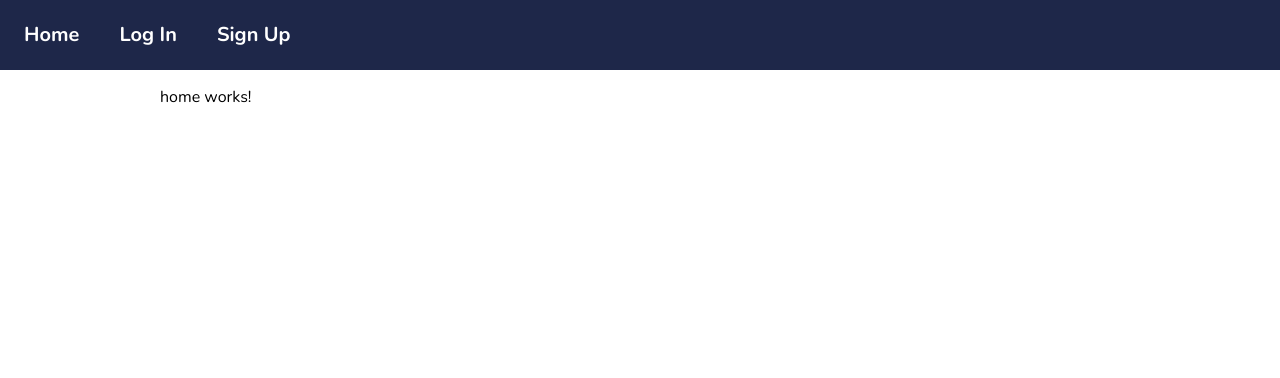
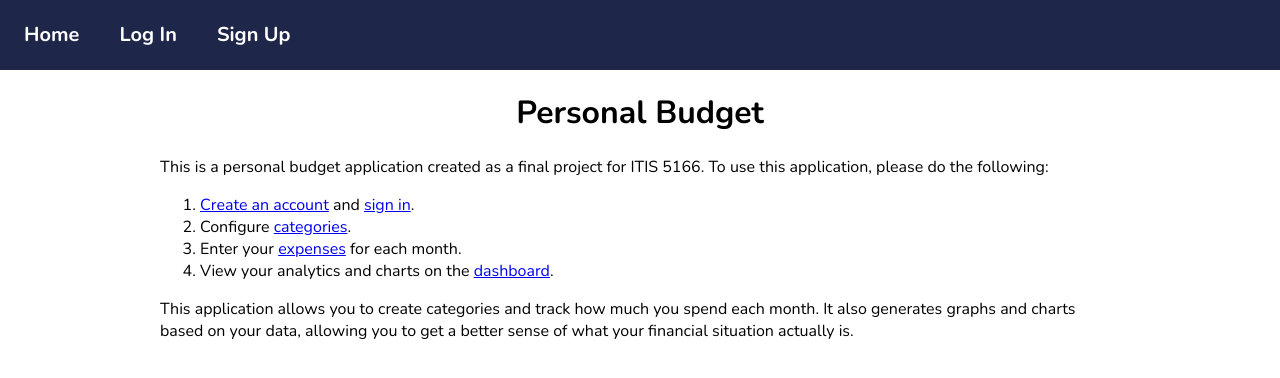
Before and after one commit to paulwarner-uncc/itis-5166-final-project, an Angular app in the folder frontend/: page / in a window 1280 px wide. Shown: the top 378 px of the page. Built offline with nearby package versions, Linux system fonts and the light colour scheme.

Commit message:
Added basic homepage

```diff
--- a/frontend/src/app/home/home.component.html
+++ b/frontend/src/app/home/home.component.html
@@ -1 +1,29 @@
-<p>home works!</p>
+<h1>Personal Budget</h1>
+<p>
+  This is a personal budget application created as a final project for ITIS 5166. To use this
+  application, please do the following:
+</p>
+<ol>
+  <li>
+    <a routerLink="/signup" routerLinkActive="active" ariaCurrentWhenActive="page">Create an account</a>
+    and <a routerLink="/login" routerLinkActive="active" ariaCurrentWhenActive="page">sign in</a>.
+  </li>
+  <li>
+    Configure
+    <a routerLink="/configure" routerLinkActive="active" ariaCurrentWhenActive="page">categories</a>.
+  </li>
+  <li>
+    Enter your
+    <a routerLink="/update" routerLinkActive="active" ariaCurrentWhenActive="page">expenses</a>
+    for each month.
+  </li>
+  <li>
+    View your analytics and charts on the
+    <a routerLink="/dashboard" routerLinkActive="active" ariaCurrentWhenActive="page">dashboard</a>.
+  </li>
+</ol>
+<p>
+  This application allows you to create categories and track how much you spend each month. It also
+  generates graphs and charts based on your data, allowing you to get a better sense of what your
+  financial situation actually is.
+</p>
--- a/frontend/src/app/home/home.component.ts
+++ b/frontend/src/app/home/home.component.ts
@@ -1,9 +1,10 @@
 import { Component } from '@angular/core';
+import { RouterLink, RouterLinkActive } from '@angular/router';
 
 @Component({
   selector: 'app-home',
   standalone: true,
-  imports: [],
+  imports: [RouterLink, RouterLinkActive],
   templateUrl: './home.component.html',
   styleUrl: './home.component.scss'
 })
```
